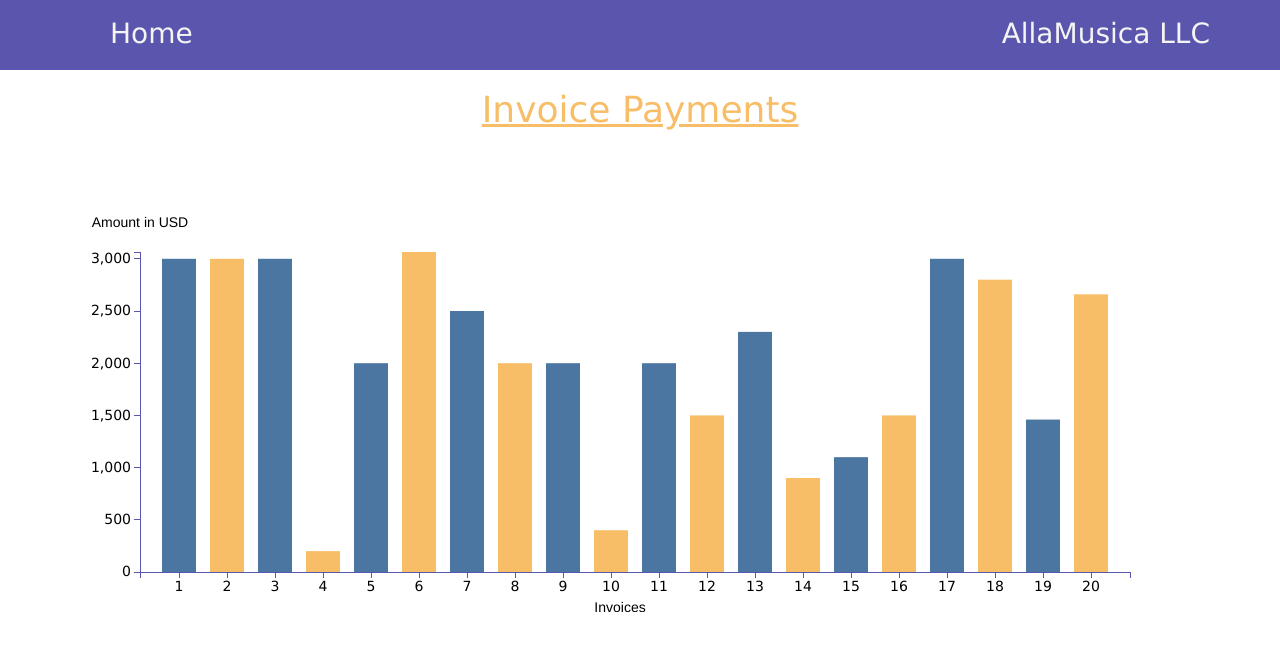
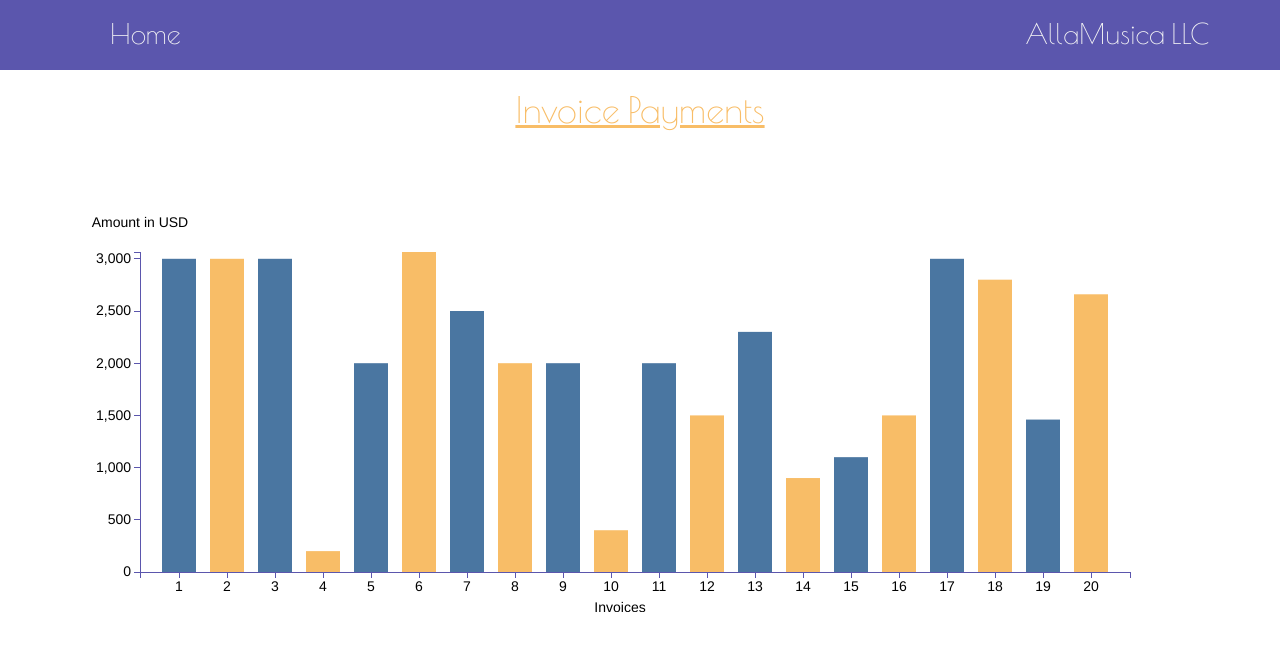
Before and after one commit to NicholasGati/invoice_graph, a plain HTML site: page index.html in a window 1280 px wide. Drawn offline with nearby package versions, Linux system fonts and the light colour scheme.

Commit message:
adjusted styling

```diff
--- a/index.html
+++ b/index.html
@@ -4,6 +4,7 @@
 		<title>AllaMusica Invoices</title>
 		<link rel="stylesheet" type="text/css" href="styles.css">
 		<link rel="stylesheet" href="http://netdna.bootstrapcdn.com/bootstrap/3.1.1/css/bootstrap.min.css"/>
+		<link href='https://fonts.googleapis.com/css?family=Poiret+One' rel='stylesheet' type='text/css'>
 	</head>
 	<body>
 		<header>
--- a/styles.css
+++ b/styles.css
@@ -2,7 +2,7 @@ header {
 	width: 100%;
 	height: 70px;
 	background-color: #5B56AD;
-	font-family: verdana;
+	font-family: 'Poiret One', verdana;
 }
 
 header ul li {
@@ -34,7 +34,6 @@ header ul li a:hover {
 
 .axis text {
 	font-size: 1em;
-	font-family: verdana;
 }
 
 .bar {
@@ -42,7 +41,7 @@ header ul li a:hover {
 }
 
 .container h1 {
-	font-family: verdana;
+	font-family: 'Poiret One', verdana;
 	color: #F8BD67;
 	padding-bottom: 2em;
 	text-decoration: underline;
```
